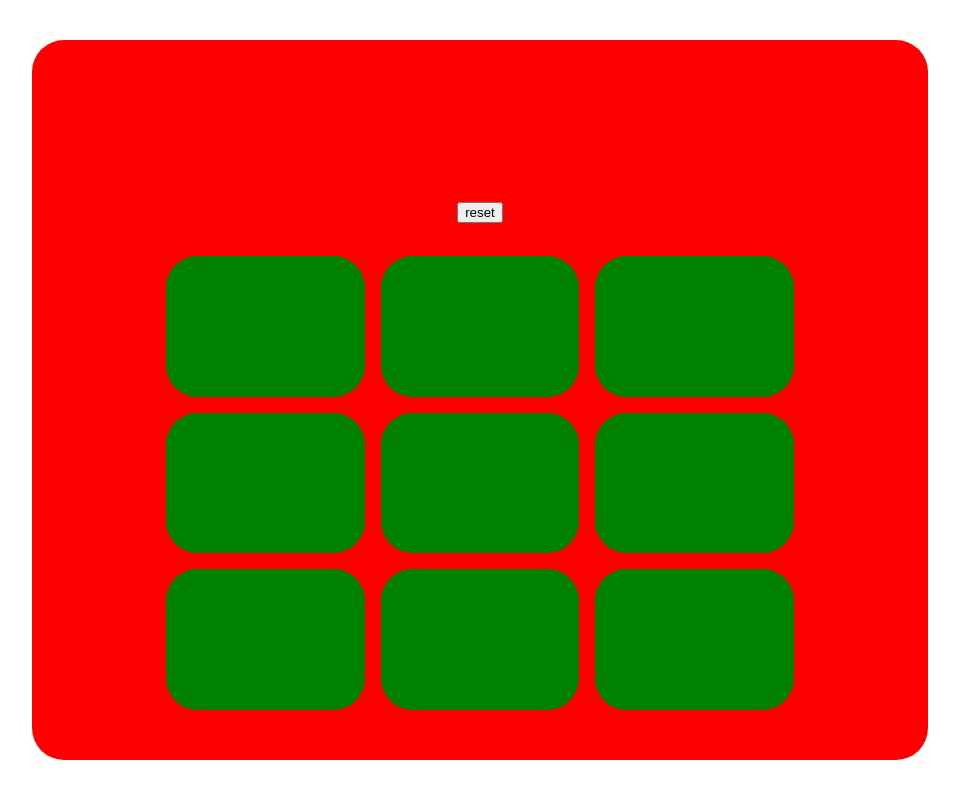
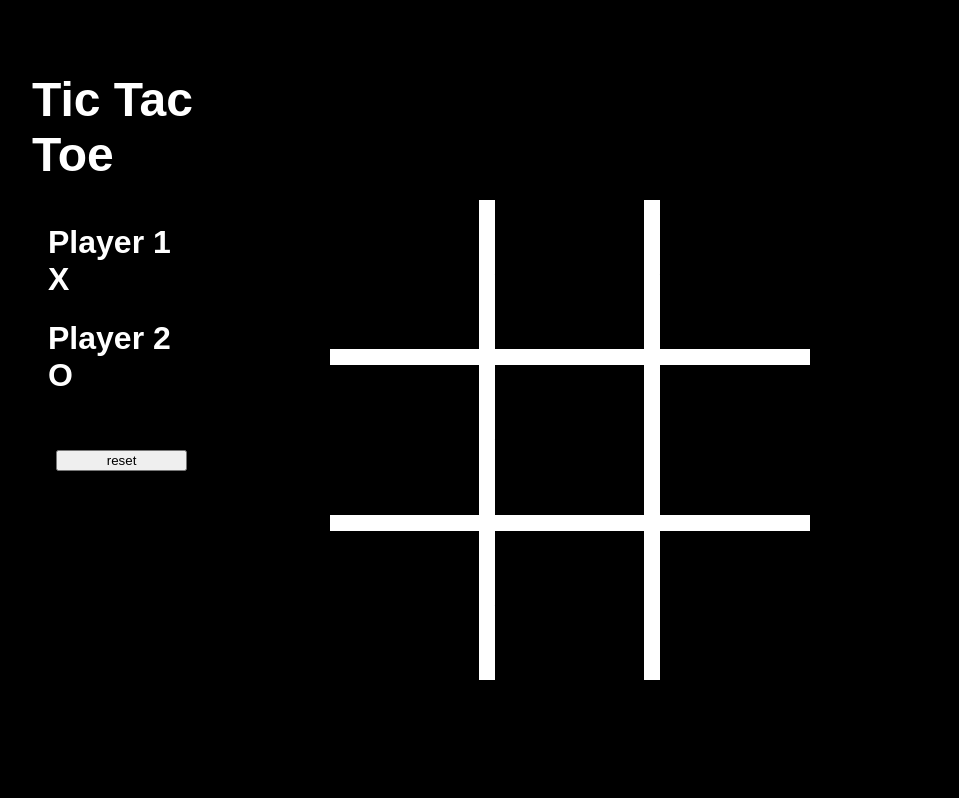
Before and after one commit to MustafaKpn/the-odin-project, a plain HTML site: page assignment4/index.html in a window 1280 px wide. Both pictures are taken after a click on the button "start". Shown: the whole page, without its empty margins (160-1119 px from the left). Drawn offline with Linux system fonts and the light colour scheme.

Commit message:
Functional version

```diff
--- a/assignment4/index.html
+++ b/assignment4/index.html
@@ -9,8 +9,14 @@
   </head>
   <body>
     <div class="main">
+      <h1 class="game-name">Tic Tac Toe</h1>
+      <div class="game-status hidden"><h1 class="message"></h1></div>
       <div class="players-prompts">
-        <div class="game-status hidden"><h1 class="message"></h1></div>
+        <div class="players-info hidden">
+          <h1 class="player1-info-message"></h1>
+          <h1 class="player2-info-message"></h1>
+        </div>
+
         <form class="players-prompts-form">
           <label for="player1-name">Player 1 Name</label><br />
           <input
--- a/assignment4/script.js
+++ b/assignment4/script.js
@@ -54,15 +54,15 @@ class gameBoard {
       (this.positions["0,1"] === this.currentPlayer.marker &&
         this.positions["1,1"] === this.currentPlayer.marker &&
         this.positions["2,1"] === this.currentPlayer.marker) ||
-      (this.positions["2,0"] === this.currentPlayer.marker &&
-        this.positions["2,1"] === this.currentPlayer.marker &&
-        this.positions["2,2"] === this.currentPlayer.marker) ||
       (this.positions["0,0"] === this.currentPlayer.marker &&
         this.positions["1,1"] === this.currentPlayer.marker &&
         this.positions["2,2"] === this.currentPlayer.marker) ||
       (this.positions["0,2"] === this.currentPlayer.marker &&
         this.positions["1,1"] === this.currentPlayer.marker &&
-        this.positions["2,0"] === this.currentPlayer.marker)
+        this.positions["2,0"] === this.currentPlayer.marker) ||
+      (this.positions["0,2"] === this.currentPlayer.marker &&
+        this.positions["1,2"] === this.currentPlayer.marker &&
+        this.positions["2,2"] === this.currentPlayer.marker)
     ) {
       return 1;
     } else {
@@ -110,18 +110,6 @@ function handleSelectCell(e) {
   }
 }
 
-function runGame(gameBoardInstance) {
-  document.querySelector(".players-prompts-form").classList.add("hidden");
-  document.querySelector(".start-btn").classList.add("hidden");
-  document.querySelector(".reset-btn").classList.remove("hidden");
-  document.querySelector(".game-status").classList.remove("hidden");
-  console.log("Game started");
-
-  // while (!gameBoardInstance.checkBoard()) {
-  //   gameBoardInstance.switchPlayer();
-  // }
-}
-
 function handleStartButton(e) {
   const p1 = document.getElementById("player1-name");
   const p2 = document.getElementById("player2-name");
@@ -129,10 +117,23 @@ function handleStartButton(e) {
   const player2 = new player(p2.value.trim(), "O");
   currentGame = new gameBoard(player1, player2);
   currentGame.currentPlayer = player1;
-  runGame(currentGame);
+  document.querySelector(".players-prompts-form").classList.add("hidden");
+  document.querySelector(".start-btn").classList.add("hidden");
+  document.querySelector(".reset-btn").classList.remove("hidden");
   document.querySelectorAll(".boardcellbutton").forEach((btn) => {
     console.log(btn.classList.remove("locked"));
   });
+
+  const firstPlayerInfoMessage = document.querySelector(
+    ".player1-info-message",
+  );
+  firstPlayerInfoMessage.textContent = `${player1.name} ${player1.marker}`;
+  const secondPlayerInfoMessage = document.querySelector(
+    ".player2-info-message",
+  );
+  secondPlayerInfoMessage.textContent = `${player2.name} ${player2.marker}`;
+
+  document.querySelector(".players-info").classList.remove("hidden");
 }
 
 function handleResetButton(e) {
@@ -143,6 +144,7 @@ function handleResetButton(e) {
   document.querySelectorAll(".boardcellbutton").forEach((btn) => {
     btn.textContent = "";
   });
+  document.querySelector(".players-info").classList.add("hidden");
 }
 
 let buttons = document.querySelectorAll(".boardcellbutton");
--- a/assignment4/styles.css
+++ b/assignment4/styles.css
@@ -6,25 +6,42 @@ body {
   margin: 0;
   display: grid;
   place-items: center;
+  background-color: black;
 }
 
 .main {
-  background-color: red;
   width: 70%;
   height: 90%;
   border-radius: 2rem;
   display: grid;
-  grid-template-rows: 30% 70%;
-  grid-template-columns: 100%;
+  grid-template-rows: 20% 80%;
+  grid-template-columns: 20% 80%;
   justify-items: center;
 }
 
+.game-name {
+  grid-row: 1;
+  grid-column: 1;
+  font-size: 48px;
+  color: white;
+}
+
+.game-status {
+  color: white;
+  grid-row: 1;
+  grid-column: 2;
+  align-self: center;
+}
+
 .players-prompts {
-  grid-row: 1;
+  color: white;
+  grid-column: 1;
+  grid-row: 2;
   margin: 0.5rem;
   padding: 0.5rem;
   display: grid;
-  grid-template-rows: 70% 30%;
+  grid-template-rows: 40% 10%;
+  gap: 1rem;
   justify-content: center;
   align-items: center;
 }
@@ -40,6 +57,8 @@ body {
   grid-row: 2;
   display: flex;
   flex-direction: column;
+  justify-items: flex-start;
+  margin-bottom: auto;
   gap: 0.5rem;
   margin: 0.5rem;
 
@@ -50,33 +69,35 @@ body {
 }
 
 .gameBoard-grid {
+  margin: 1rem;
+  background-color: white;
+  grid-column: 2;
   grid-row: 2;
   display: grid;
   grid-template-columns: repeat(3, 1fr);
   grid-template-rows: repeat(3, 1fr);
   gap: 1rem;
-  border-radius: 2rem;
-  width: 70%;
-  height: 90%;
+  width: 30rem;
+  height: 30rem;
 }
 .cell {
-  background-color: green;
+  background-color: black;
   width: 100%;
   height: 100%;
-  border-radius: 2rem;
 
   justify-content: center;
 
   button {
-    background-color: green;
+    background-color: black;
+    color: white;
     width: 100%;
     height: 100%;
-    border-radius: 2rem;
+    border-radius: 100%;
     border: none;
   }
 
   button:not(:disabled):hover {
-    background-color: yellow;
+    background-color: gray;
   }
 }
 
```
